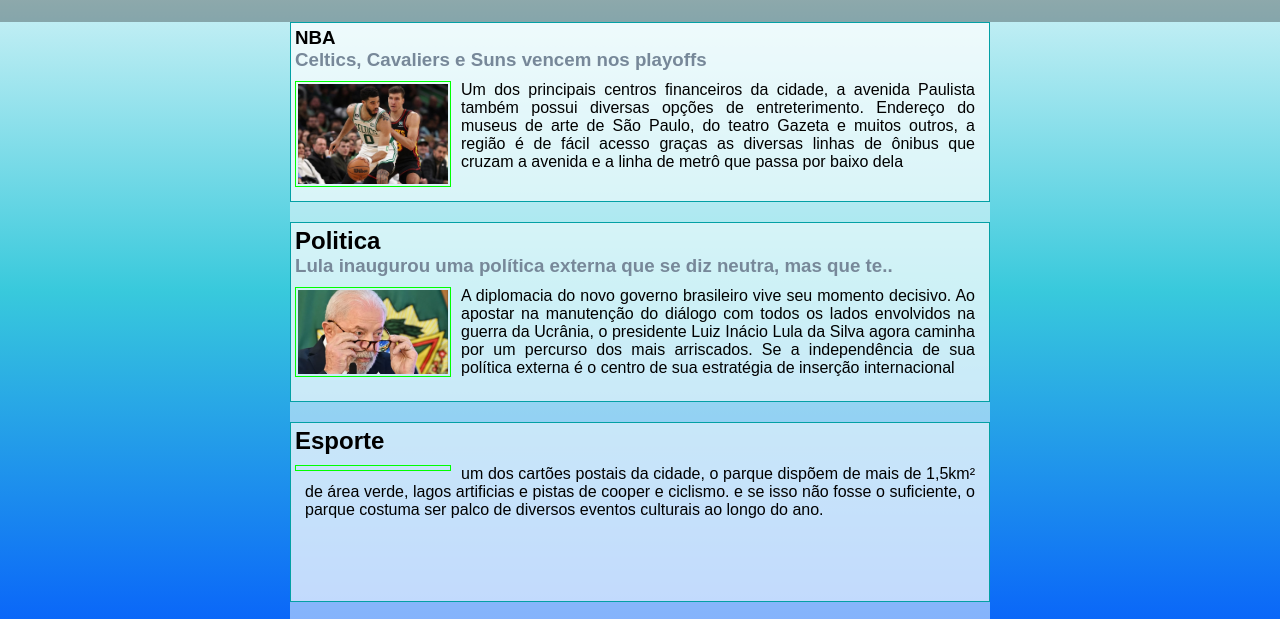
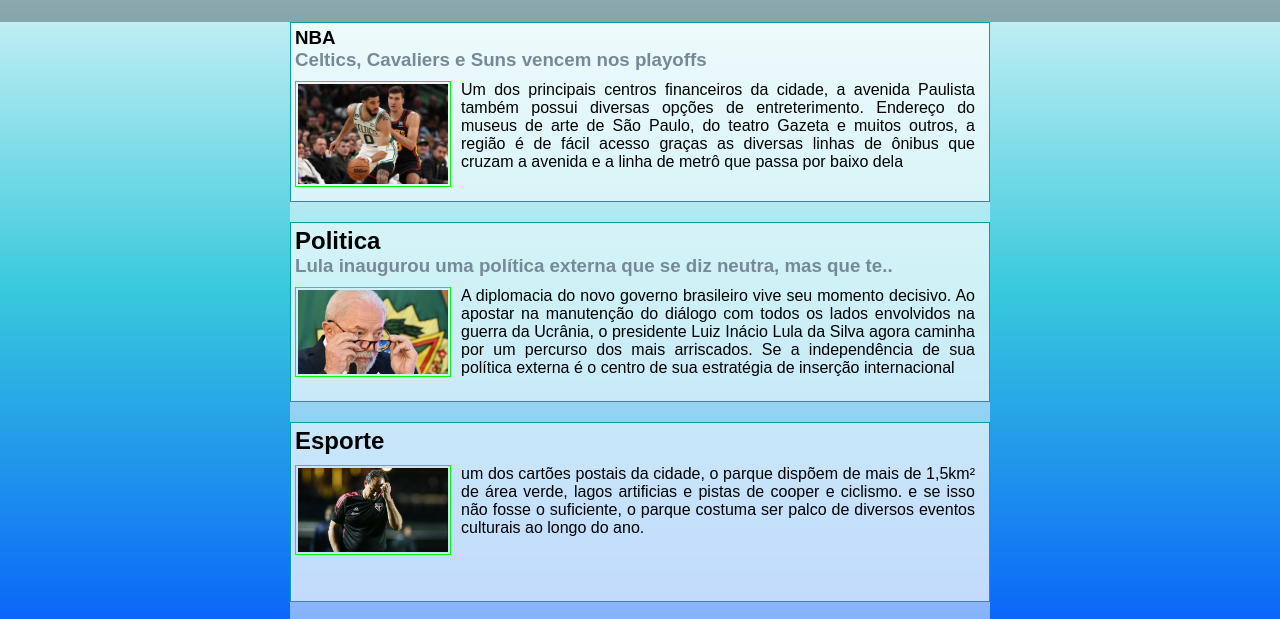
Before and after one commit to AfonsoThelink/BasketNews, a plain HTML site: page index.html in a window 1280 px wide. Shown: the part 108-727 px from the top of the page. Drawn offline with Linux system fonts and the light colour scheme.

Commit message:
Update index.html

```diff
--- a/index.html
+++ b/index.html
@@ -64,7 +64,7 @@
                     <a href="html/esportes.html">
                         <section>
                             <h2>Esporte</h2>
-                            <img src="" alt="">
+                            <img src="/img/RogerioCeni.PNG" alt="">
                             <p>
                                 um dos cartões postais da cidade, o parque dispõem de mais de 1,5km²
                                 de área verde, lagos artificias e pistas de cooper e ciclismo. e se isso não fosse o suficiente, o parque costuma ser palco de diversos eventos culturais ao longo do ano.
```
